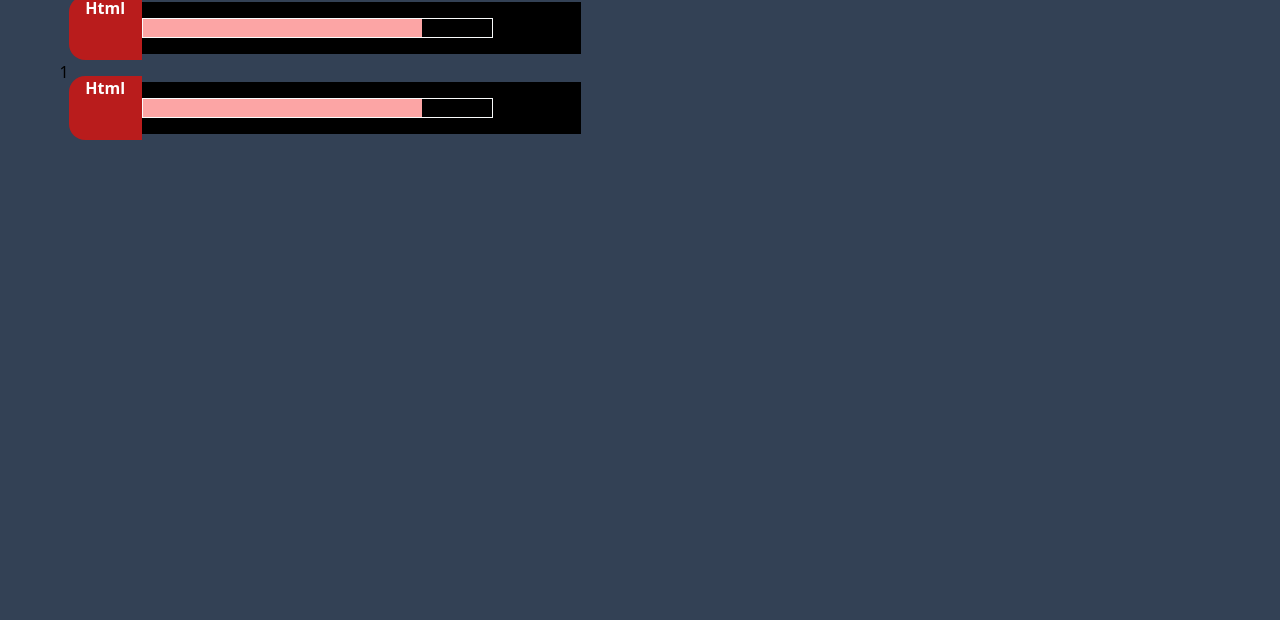
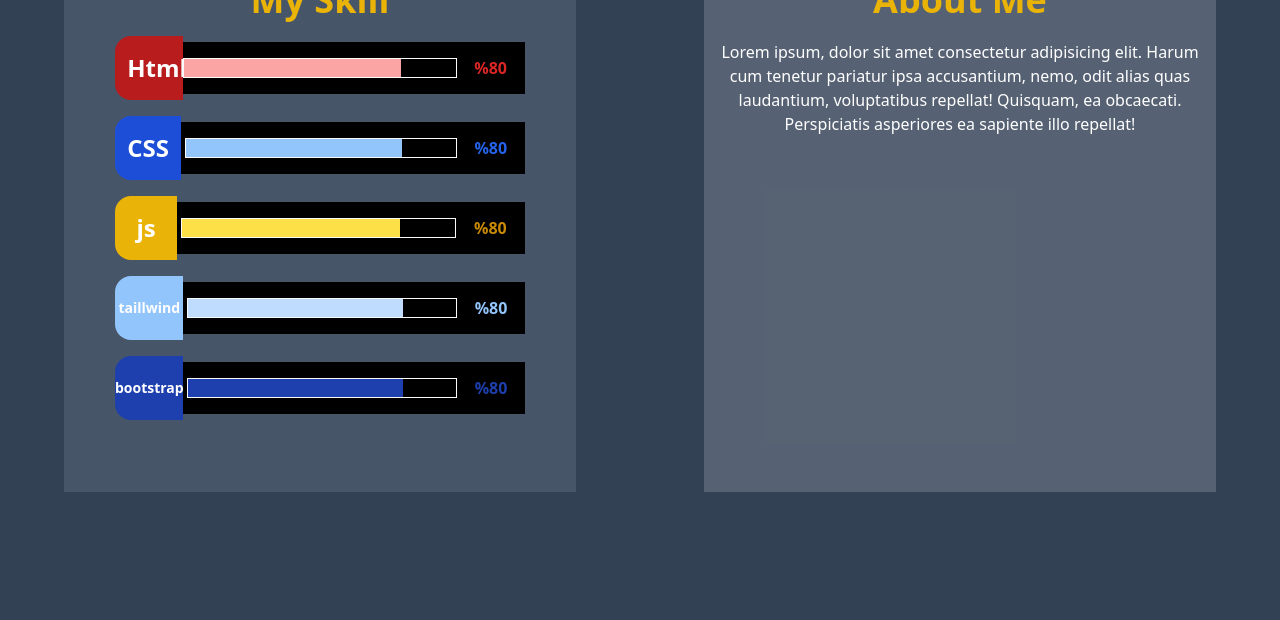
Before and after one commit to mohmmadView/ProjectPortoFile, a website: page index.html in a window 1280 px wide. Shown: the part 720-1340 px from the top of the page. Drawn offline with nearby package versions, Linux system fonts and the light colour scheme.

Commit message:
create About ME

```diff
--- a/index.html
+++ b/index.html
@@ -36,7 +36,7 @@
   <div class="col h-36">
            <!--! imageProfile -->
     <div class="flex mb-12 mt-16 justify-center">
-  <div class=" w-52 h-48 bg-[url('/backgrand/mePROJECTEdit.jpg')] bg-cover mt-4 ring-4 ring-black rounded-full border-2  border-yellow-400 relative z-20"></div>
+  <div class=" w-52 h-48 bg-[url('/backgrand/me3project.jpg')] bg-cover mt-4 ring-4 ring-black rounded-full border-2  border-yellow-400 relative z-20"></div>
 </div>
            <!--! imageProfileTitleName -->
 <!--? TitleName -->
@@ -188,44 +188,120 @@
     </svg>
 <!--?  theEnd    -->
 </div>
-<!---!--------mySkill------->
+<!-- ? ---------mySkill------------>
 <div id="mySkill" class="absolute w-full h-full mt-2 ">
 <h1 class="w-full text-4xl text-yellow-500 font-bold text-center ">My Skill</h1>
-<div class="w-full h-full grid grid-cols-2 ">
-  <div>
-<div class="w-full  flex justify-center ">1
+<div class="w-full h-full  grid  grid-cols-2 ">
+
+  <div class="bg-slate-600 mx-auto w-4/5 h-4/5" >
+
+<h1 class="w-full text-4xl text-yellow-500 font-bold text-center ">My Skill</h1>
+          <!--! Skill Html -->
+
+  <div class="w-full flex justify-center ">
 <div class="w-4/5 h-16 flex mt-4">
-  <div class=" w-1/6 h-full border-black text-center text-white font-bold rounded-l-2xl bg-red-700">
-    Html
+      <div class="w-1/6 p-3 h-full  border-black flex justify-center text-2xl items-center text-center rounded-l-2xl bg-red-700">
+         <h1 class="w-full h-auto text-white font-bold">Html</h1>
+      </div>
+      <div class="bg-black flex self-center h-4/5 w-full">
+        <div class="w-4/5 h-2/5 self-center border border-gray-50 ">
+           <div class="w-4/5 h-full  bg-red-300"></div>
+        </div>
+
+    <div class="w-1/5 self-center font-bold h-auto text-center text-red-600">%80</div>
+ </div>
+</div>
+
+</div>
+
+          <!--? Skill Css -->
+<div class="w-full  flex justify-center ">
+<div class="w-4/5 h-16 flex mt-4">
+  <div class="w-1/6 p-3 h-full flex justify-center items-center border-black  mx-auto text-2xl rounded-l-2xl bg-blue-700">
+   <h1 class="text-white font-bold">CSS</h1>
   </div>
   <div class="bg-black flex self-center h-4/5 w-full">
-    <div class="w-4/5 h-2/5 self-center border border-gray-50 ">
-    <div class="w-4/5 h-full  bg-red-300"></div>
+    <div class="w-4/5 h-2/5 ml-1 self-center border border-gray-50 ">
+    <div class="w-4/5 h-full  bg-blue-300"></div>
 </div>
-  </div>
-</div>
-</div>
-<div class="w-full  flex justify-center ">1
-<div class="w-4/5 h-16 flex mt-4">
-  <div class=" w-1/6 h-full border-black text-center text-white font-bold rounded-l-2xl bg-red-700">
-    Html
-  </div>
-  <div class="bg-black flex self-center h-4/5 w-full">
-    <div class="w-4/5 h-2/5 self-center border border-gray-50 ">
-    <div class="w-4/5 h-full  bg-red-300"></div>
-</div>
+
+    <div class="w-1/5 self-center font-bold h-auto text-center text-blue-600">%80</div>
   </div>
 </div>
 </div>
 
+
+          <!--TODO Skill Js -->
+<div class="w-full  flex justify-center ">
+<div class="w-4/5 h-16 flex mt-4">
+  <div class="w-1/6 p-3 h-full flex justify-center items-center border-black  mx-auto text-2xl rounded-l-2xl bg-yellow-500">
+   <h1 class="text-white font-bold">js</h1>
+  </div>
+  <div class="bg-black flex self-center h-4/5 w-full">
+    <div class="w-4/5 h-2/5 ml-1 self-center border border-gray-50 ">
+    <div class="w-4/5 h-full  bg-yellow-300"></div>
+</div>
+
+    <div class="w-1/5 self-center font-bold h-auto text-center text-yellow-600">%80</div>
+  </div>
+</div>
+</div>
+
+          <!--?  TailWindCss -->
+<div class="w-full  flex justify-center ">
+<div class="w-4/5 h-16 flex mt-4">
+  <div class="w-1/6 p-3 h-full flex justify-center items-center border-black  mx-auto text-sm rounded-l-2xl bg-blue-300">
+   <h1 class="text-white font-bold">taillwind</h1>
+  </div>
+  <div class="bg-black flex self-center h-4/5 w-full">
+    <div class="w-4/5 h-2/5 ml-1 self-center border border-gray-50 ">
+    <div class="w-4/5 h-full  bg-blue-200"></div>
+</div>
+
+    <div class="w-1/5 self-center font-bold h-auto text-center text-blue-300">%80</div>
+  </div>
+</div>
+</div>
+
+          <!--?  BootStrap -->
+<div class="w-full  flex justify-center ">
+  <div class="w-4/5 h-16 flex mt-4">
+    <div class="w-1/6 p-3 h-full flex justify-center items-center border-black  mx-auto text-sm rounded-l-2xl bg-blue-800">
+     <h1 class="text-white font-bold">bootstrap</h1>
+    </div>
+    <div class="bg-black flex self-center h-4/5 w-full">
+      <div class="w-4/5 h-2/5 ml-1 self-center border border-gray-50 ">
+      <div class="w-4/5 h-full  bg-blue-800"></div>
+  </div>
+
+    <div class="w-1/5 self-center font-bold h-auto text-center text-blue-800">%80</div>
+    </div>
+  </div>
+  </div>
+
+
+</div>
+<!--------------->
+<!--! About Me -->
+<!--------------->
+
+<div class="bg-gray-200/20  w-4/5 h-4/5 mx-auto">
+<h1 class="w-full text-4xl mb-5 text-yellow-500 font-bold text-center">About Me</h1>
+<div class="w-full h-full flex justify-center">
+  <p class="w-full h-full text-white text-center">
+Lorem ipsum, dolor sit amet consectetur adipisicing elit. Harum cum tenetur pariatur ipsa accusantium,
+ nemo, odit alias quas laudantium, voluptatibus repellat! Quisquam, ea obcaecati.
+  Perspiciatis asperiores ea sapiente illo repellat!
+</p>
 </div>
 
 
-
-<div>2</div>
+</div>
 </div>
   <!-- <div class="w-100 h-96 bg-slate-100/30"></div> -->
 </div>
+
+
     </main>
     <script src="./app.js"></script>
 </body>
```
Also changed, not shown: dist/output.css.
